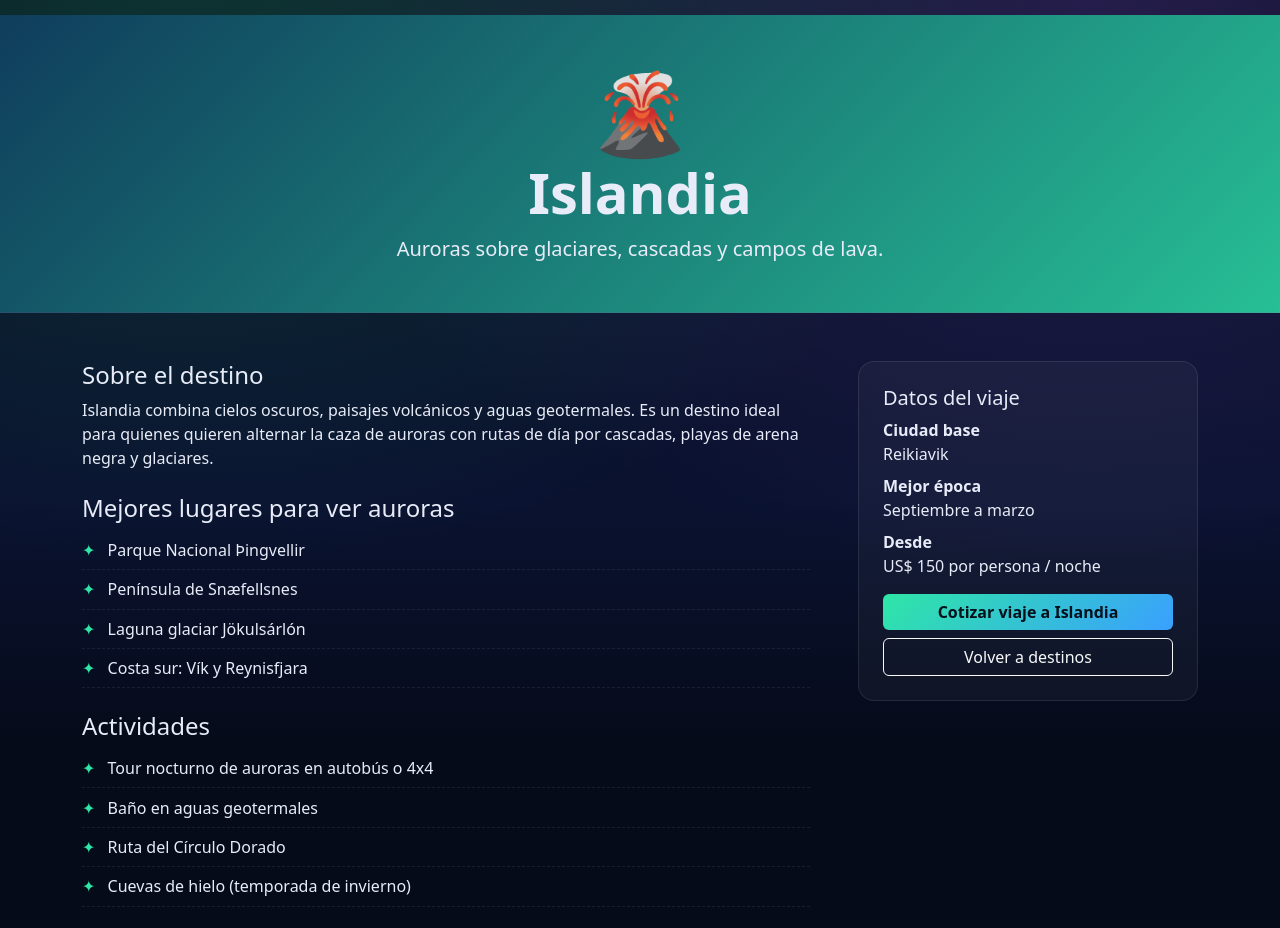
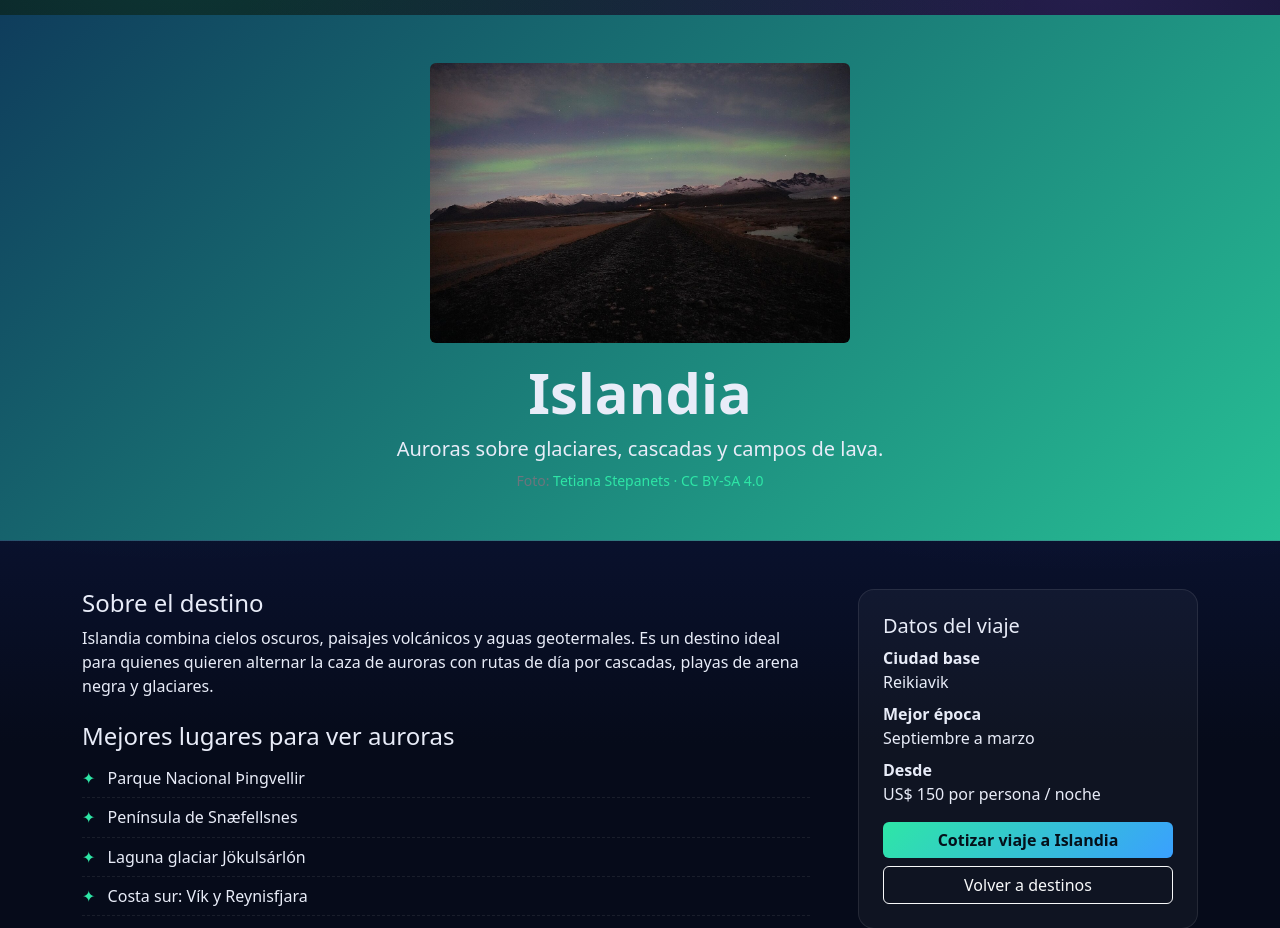
Before and after one commit to Luisa11Nix/AuroraTravelAgency.3, an ASP.NET Core app: page /Destinos/Detalle/1 in a window 1280 px wide. Shown: the part 57-985 px from the top of the page. Run offline with ASP.NET Core 8, Linux system fonts and the light colour scheme.

Commit message:
Cambio los emojis por imágenes y actualizo la página de privacidad

```diff
--- a/Models/Destino.cs
+++ b/Models/Destino.cs
@@ -5,7 +5,6 @@ public class Destino
     public int Id { get; set; }
     public string Nombre { get; set; } = string.Empty;
     public string CiudadBase { get; set; } = string.Empty;
-    public string Emoji { get; set; } = string.Empty;
     public string ImagenUrl { get; set; } = string.Empty;
     public string ImagenAlt { get; set; } = string.Empty;
     public string ImagenAutor { get; set; } = string.Empty;
--- a/Services/DestinoRepositorio.cs
+++ b/Services/DestinoRepositorio.cs
@@ -21,7 +21,6 @@ public class DestinoRepositorio : IDestinoRepositorio
             Id = 1,
             Nombre = "Islandia",
             CiudadBase = "Reikiavik",
-            Emoji = "🌋",
             ImagenUrl = "/images/destinos/islandia.jpg",
             ImagenAlt = "Aurora boreal sobre montañas nevadas en el sur de Islandia.",
             ImagenAutor = "Tetiana Stepanets",
@@ -55,9 +54,8 @@ public class DestinoRepositorio : IDestinoRepositorio
             Id = 2,
             Nombre = "Noruega",
             CiudadBase = "Tromsø",
-            Emoji = "🏔️",
             ImagenUrl = "/images/destinos/noruega.jpg",
-            ImagenAlt = "Aurora boreal sobre Noruega.",
+            ImagenAlt = "Aurora boreal verde sobre montañas nevadas y una carretera en el norte de Noruega.",
             ImagenAutor = "Rafal Konieczny",
             ImagenLicencia = "CC BY 2.5",
             ImagenFuenteUrl = "https://commons.wikimedia.org/wiki/File:Aurora_Borealis_NO.JPG",
@@ -89,7 +87,6 @@ public class DestinoRepositorio : IDestinoRepositorio
             Id = 3,
             Nombre = "Finlandia",
             CiudadBase = "Rovaniemi",
-            Emoji = "🦌",
             ImagenUrl = "/images/destinos/finlandia.jpg",
             ImagenAlt = "Aurora boreal reflejada en el lago Inari, Finlandia.",
             ImagenAutor = "Ababamov",
--- a/Views/Cotizacion/Resultado.cshtml
+++ b/Views/Cotizacion/Resultado.cshtml
@@ -7,7 +7,6 @@
 
 <div class="container py-5" style="max-width: 820px;">
     <div class="text-center mb-4">
-        <div class="display-4">✨</div>
         <h1 class="fw-bold">¡Gracias, @Model.Nombre!</h1>
         <p class="text-secondary">Esta es la cotización estimada para tu viaje a <strong>@Model.DestinoNombre</strong>.</p>
     </div>
--- a/Views/Destinos/Detalle.cshtml
+++ b/Views/Destinos/Detalle.cshtml
@@ -5,9 +5,12 @@
 
 <div class="destino-header @Model.ClaseTema">
     <div class="container py-5 text-center">
-        <div class="display-1">@Model.Emoji</div>
+        <img src="@Model.ImagenUrl" alt="@Model.ImagenAlt" class="img-fluid rounded mb-3" style="max-height: 280px;" />
         <h1 class="display-4 fw-bold">@Model.Nombre</h1>
-        <p class="lead mb-0">@Model.Resumen</p>
+        <p class="lead mb-1">@Model.Resumen</p>
+        <small class="text-secondary">
+            Foto: <a class="link-aurora" href="@Model.ImagenFuenteUrl" target="_blank" rel="noopener noreferrer">@Model.ImagenAutor · @Model.ImagenLicencia</a>
+        </small>
     </div>
 </div>
 
--- a/Views/Home/Index.cshtml
+++ b/Views/Home/Index.cshtml
@@ -24,21 +24,18 @@
     <div class="row g-4 text-center">
         <div class="col-md-4 reveal">
             <div class="feature-box h-100">
-                <div class="feature-icon">🌌</div>
                 <h2 class="h5">Tours nocturnos</h2>
                 <p class="text-secondary mb-0">Guías locales que siguen el pronóstico para llevarte donde el cielo está más despejado.</p>
             </div>
         </div>
         <div class="col-md-4 reveal">
             <div class="feature-box h-100">
-                <div class="feature-icon">🏨</div>
                 <h2 class="h5">Alojamiento a tu medida</h2>
                 <p class="text-secondary mb-0">Desde hoteles estándar hasta cabañas e iglús de cristal para ver el cielo desde la cama.</p>
             </div>
         </div>
         <div class="col-md-4 reveal">
             <div class="feature-box h-100">
-                <div class="feature-icon">💬</div>
                 <h2 class="h5">Cotización inmediata</h2>
                 <p class="text-secondary mb-0">Llena el formulario y obtén al instante el desglose del precio de tu viaje.</p>
             </div>
```
Also changed, not shown: Views/Home/Privacy.cshtml (+5 -3 lines).
